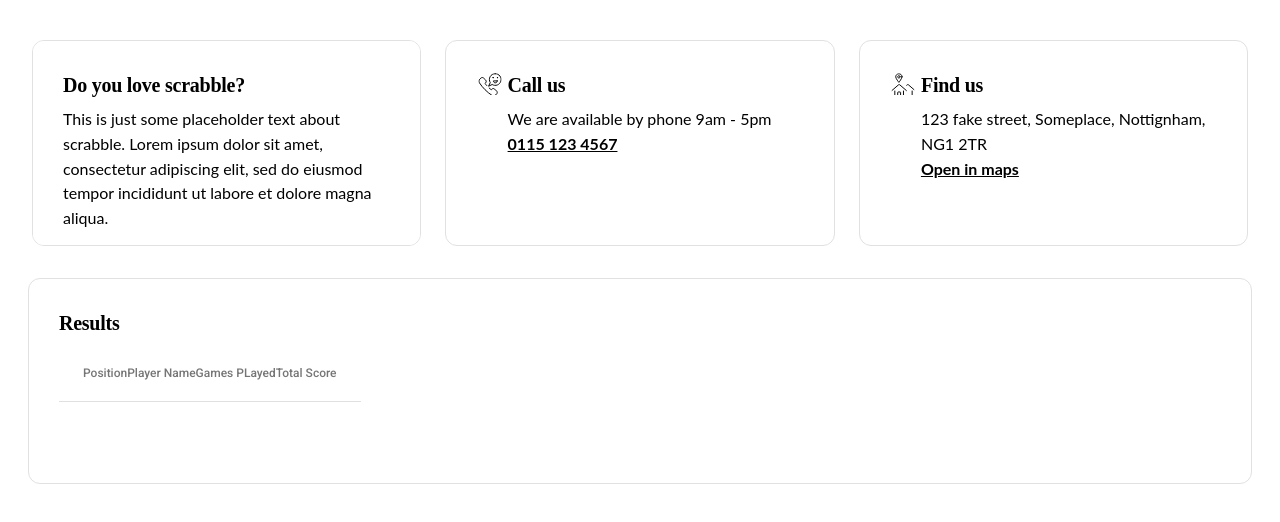
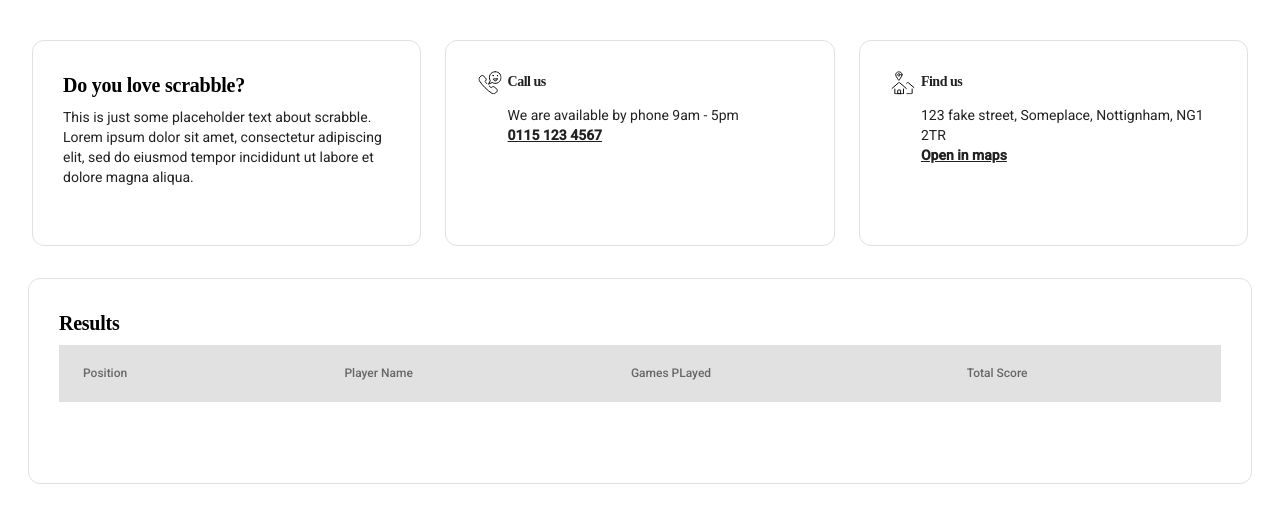
Before and after one commit to cloki0610/angular-scrabble, an Angular app in the folder angular-scrabble/: page / in a window 1280 px wide. Shown: the top 522 px of the page. Built offline with nearby package versions, Linux system fonts and the light colour scheme; no server answers.

Commit message:
Fix card overflow height, fix table right padding

```diff
--- a/angular-scrabble/src/app/app.component.css
+++ b/angular-scrabble/src/app/app.component.css
@@ -2,9 +2,23 @@
   box-shadow: 0;
 }
 
+mat-chip {
+  transition: none !important;
+  box-shadow: none !important;
+}
+
+body p {
+  font-family: "Lato";
+  font-style: normal;
+  font-weight: 400;
+  font-size: 16px;
+  line-height: 155%;
+  /* or 25px */
+
+  color: #000000;
+}
+
 h3 {
-  /* H3 */
-
   font-family: "Montserrat";
   font-style: normal;
   font-weight: 700;
@@ -18,20 +32,17 @@ h3 {
   color: #000000;
 }
 
-p {
-  /* Body Regular */
+h5 {
+  font-family: "Montserrat";
+  font-style: normal;
+  font-weight: 700;
+  font-size: 14px;
+  line-height: 160%;
+  /* or 22px */
 
-  font-family: "Lato";
-  font-style: normal;
-  font-weight: 400;
-  font-size: 16px;
-  line-height: 155%;
-  /* or 25px */
-
-  color: #000000;
+  letter-spacing: -0.5px;
 }
 
-mat-chip {
-    transition: none !important;
-    box-shadow: none !important;
+#info-content {
+  max-height: 90px;
 }
--- a/angular-scrabble/src/app/app.component.html
+++ b/angular-scrabble/src/app/app.component.html
@@ -3,7 +3,7 @@
     <app-card id="info" class="col-12 col-lg-4" [icon]="false">
       <h3 title>Do you love scrabble?</h3>
       <ng-template #content>
-        <p>
+        <p id="info-content">
           This is just some placeholder text about scrabble. Lorem ipsum dolor sit
           amet, consectetur adipiscing elit, sed do eiusmod tempor incididunt ut
           labore et dolore magna aliqua.
@@ -14,18 +14,18 @@
       <p icon>
         <mat-icon svgIcon="callus"></mat-icon>
       </p>
-      <h3 title id="callus-title">Call us</h3>
+      <h5 title id="callus-title">Call us</h5>
       <ng-template #content>
         <p>
           We are available by phone 9am - 5pm<br /><u class="fw-bold">0115 123 4567</u>
         </p>
       </ng-template>
     </app-card>
-    <app-card class="col-12 col-md-6 col-lg-4 mt-4 mt-lg-0" [icon]="true">
+    <app-card id="find-us" class="col-12 col-md-6 col-lg-4 mt-4 mt-lg-0" [icon]="true">
       <p icon>
         <mat-icon svgIcon="findus"></mat-icon>
       </p>
-      <h3 title>Find us</h3>
+      <h5 title>Find us</h5>
       <ng-template #content>
         <p>
           123 fake street, Someplace, Nottignham, NG1 2TR<br /><u class="fw-bold">Open in maps</u>
@@ -34,7 +34,7 @@
     </app-card>
   </div>
   <div class="row mx-2 mt-4">
-    <app-card class="col px-0 m-2" [icon]="false">
+    <app-card id="result" class="col px-0 m-2" [icon]="false">
       <h3 title>Results</h3>
       <ng-template #content>
         <app-table [PlayerResultList]="playerResultList"></app-table>
--- a/angular-scrabble/src/app/card/card.component.css
+++ b/angular-scrabble/src/app/card/card.component.css
@@ -4,8 +4,8 @@
   padding: 15px;
   box-sizing: border-box;
   background: #ffffff;
-  height: 206px;
-  overflow-y: auto;
+  min-height: 206px;
+  overflow-y: display;
 }
 
 @media (min-width: 576px) {
--- a/angular-scrabble/src/app/table/table.component.css
+++ b/angular-scrabble/src/app/table/table.component.css
@@ -0,0 +1,21 @@
+table {
+  width: 100%;
+}
+
+.bg-result-header {
+  background-color: #e1e1e1;
+}
+
+.last-col {
+  padding-right: 0;
+}
+
+th.mat-header-cell:last-of-type, td.mat-cell:last-of-type, td.mat-footer-cell:last-of-type {
+  padding-right: 0;
+}
+
+@media (max-width: 576px) {
+  .cdk-column-GamesPlayed {
+    display: none!important;
+  }
+}
--- a/angular-scrabble/src/app/table/table.component.html
+++ b/angular-scrabble/src/app/table/table.component.html
@@ -1,25 +1,25 @@
-<table mat-table [dataSource]="PlayerResultList" class="mat-elevation-z0">
+<table mat-table [dataSource]="PlayerResultList|slice:0:5" class="mat-elevation-z0">
   <!-- Position Column -->
   <ng-container matColumnDef="Position">
-    <th mat-header-cell *matHeaderCellDef>Position</th>
-    <td mat-cell *matCellDef="let element">{{element.Position}}</td>
+    <th mat-header-cell *matHeaderCellDef  [attr.colspan]="1">Position</th>
+    <td mat-cell *matCellDef="let element" [attr.colspan]="1">{{element.Position}}</td>
   </ng-container>
   <!-- Player Name Column -->
   <ng-container matColumnDef="Name">
-    <th mat-header-cell *matHeaderCellDef>Player Name</th>
-    <td mat-cell *matCellDef="let element">{{element.Name}}</td>
+    <th mat-header-cell *matHeaderCellDef  [attr.colspan]="2">Player Name</th>
+    <td mat-cell *matCellDef="let element" [attr.colspan]="2">{{element.Name}}</td>
   </ng-container>
   <!-- Games Played Column-->
   <ng-container matColumnDef="GamesPlayed">
-    <th mat-header-cell *matHeaderCellDef>Games PLayed</th>
-    <td mat-cell *matCellDef="let element">{{element.GamesPlayed}}</td>
+    <th mat-header-cell *matHeaderCellDef  [attr.colspan]="1">Games PLayed</th>
+    <td mat-cell *matCellDef="let element" [attr.colspan]="1">{{element.GamesPlayed}}</td>
   </ng-container>
-  <!-- Games Played Column-->
+  <!-- Total Score Column-->
   <ng-container matColumnDef="TotalScore">
-    <th mat-header-cell *matHeaderCellDef>Total Score</th>
-    <td mat-cell *matCellDef="let element">{{element.TotalScore}}</td>
+    <th mat-header-cell *matHeaderCellDef [attr.colspan]="1">Total Score</th>
+    <td mat-cell *matCellDef="let element" [attr.colspan]="1">{{element.TotalScore}}</td>
   </ng-container>
 
-  <tr mat-header-row *matHeaderRowDef="displayedColumns"></tr>
-  <tr mat-row *matRowDef="let row; columns: displayedColumns;"></tr>
+  <tr mat-header-row *matHeaderRowDef="displayedColumns" class="bg-result-header"></tr>
+  <tr mat-row *matRowDef="let row; columns: displayedColumns; let i=index" [attr.data-player]="row.Name+'-'+row.TotalScore+'-'+i"></tr>
 </table>
--- a/angular-scrabble/src/app/table/table.component.ts
+++ b/angular-scrabble/src/app/table/table.component.ts
@@ -12,8 +12,6 @@ export class TableComponent implements OnInit {
 
   constructor() {}
 
-  ngOnInit(): void {
-    console.log(this.PlayerResultList);
-  }
+  ngOnInit(): void {}
 
 }
```
